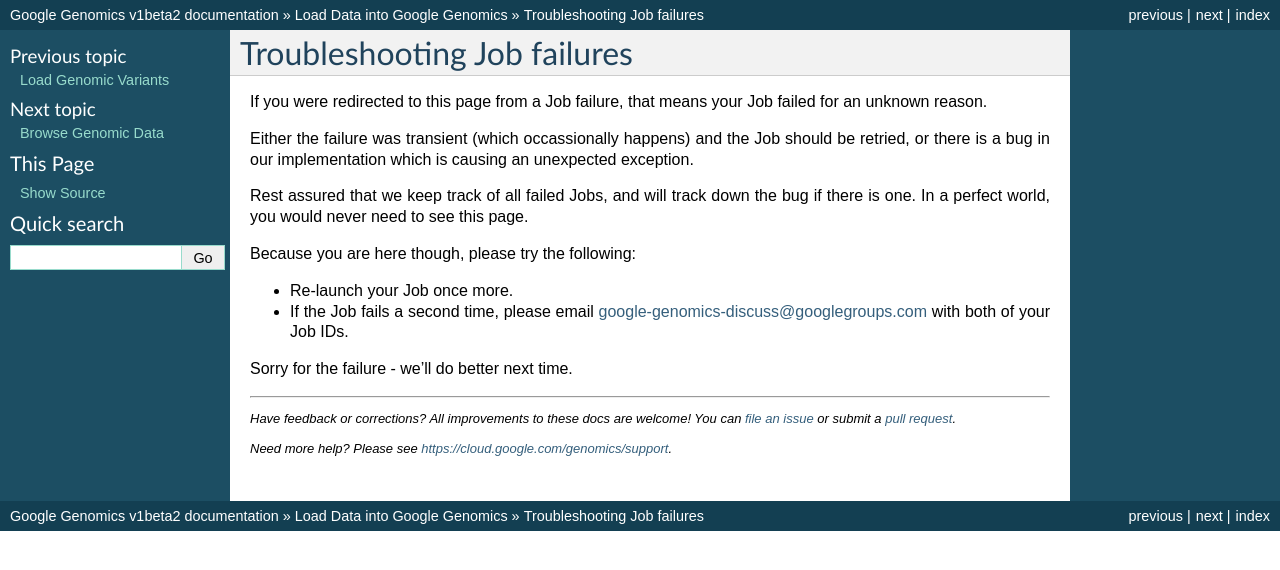
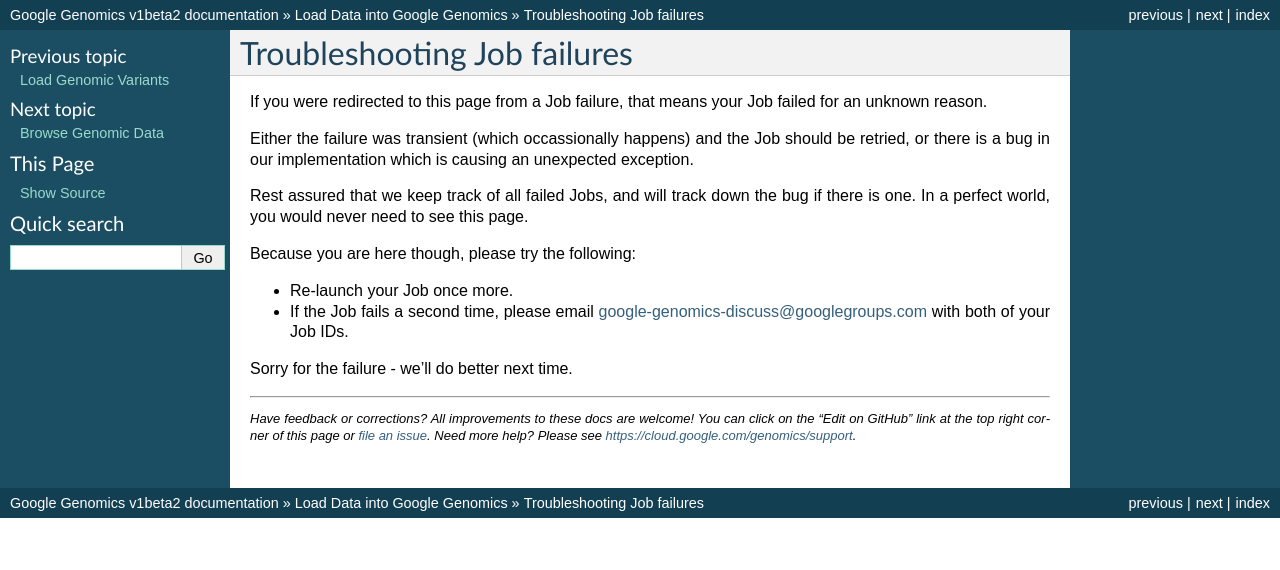
Before and after one commit to googlegenomics/readthedocs, a Sphinx documentation site: the page built from docs/source/job_troubleshooting.rst, in a window 1280 px wide. Shown: the top 570 px of the page. Built offline with Sphinx 7.4.7, drawn with Linux system fonts in a browser that asks for light colours; pages that are not in the unit, such as notebooks, are missing from menus.

Commit message:
Point out "Edit on GitHub"
instead of the pull request documentation since contributors can edit these pages easily in their browsers.

```diff
--- a/docs/source/conf.py
+++ b/docs/source/conf.py
@@ -99,8 +99,9 @@
 
 .. container:: ggfooter
 
-  Have feedback or corrections?  All improvements to these docs are welcome! You can `file an issue <https://github.com/googlegenomics/start-here/issues>`_ or submit a `pull request <https://github.com/googlegenomics/start-here/blob/master/CONTRIBUTING.rst>`_.
-
+  Have feedback or corrections?  All improvements to these docs are welcome! You can
+  click on the "Edit on GitHub" link at the top right corner of this page or
+  `file an issue <https://github.com/googlegenomics/start-here/issues>`_.
   Need more help?  Please see https://cloud.google.com/genomics/support.
 
 .. Global replacements can go here
```
